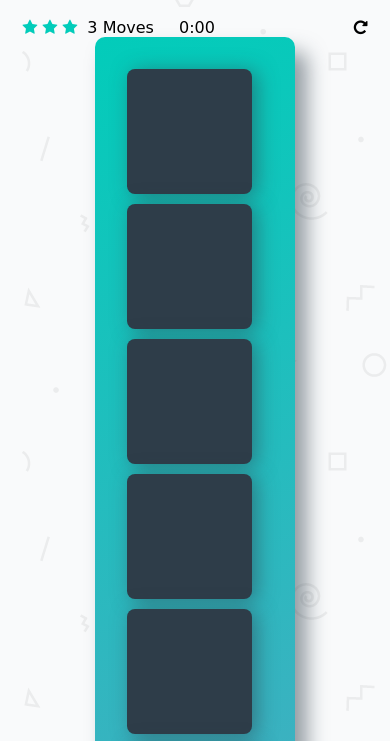
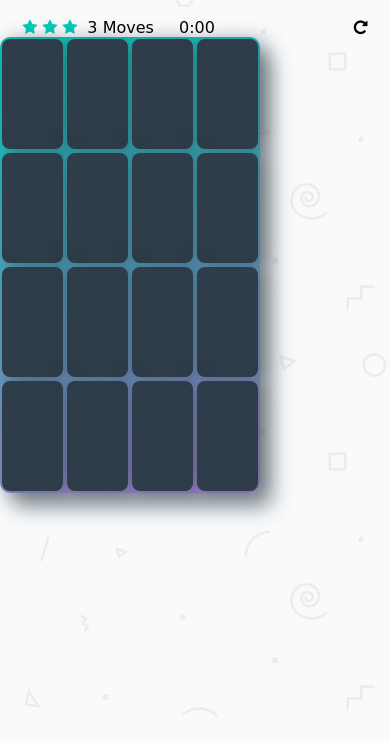
Before and after one commit to leahpjoyce/Memory-Game, a plain HTML site: page index.html in a window 390 px wide. Shown: the part 68-809 px from the top of the page. Drawn offline with Linux system fonts and the light colour scheme; a web font is replaced by a local one.

Commit message:
fix: responsive to all screen size by using media querries

```diff
--- a/css/app.css
+++ b/css/app.css
@@ -23,14 +23,19 @@ body {
 
 .container {
     display: flex;
+/*
     justify-content: center;
     align-items: center;
+*/
     flex-direction: column;
+    width: 100%;
+    margin-left: 0;
 }
 
 h1 {
     font-family: 'Open Sans', sans-serif;
     font-weight: 300;
+    text-align: center;
 
 }
 
@@ -113,33 +118,24 @@ h1 {
     margin-left: 20px;
 }
 
+
+/*Media Querries*/
+
 @media (max-width: 400px) {
 
-    .container {
-        width: 100%;
-        display: flex;
-        justify-content: center;
-        align-items: center;
-    }
+    .deck {
+        width: 260px;
+        min-height:100px;
+        margin: 0;
+        padding: 0;
 
-
-    .deck {
-        width: 200px;
 
     }
 
-    .card {
-        margin-bottom: 10px;
+    .deck .card {
+        width: 61px;
+        height: 110px;
+        padding: 0;
+        margin: 2px;
     }
-
 }
-
-
-@media (min-width: 600px) {
-
-      .deck {
-            width: 600px;
-
-        }
-
-}
```
